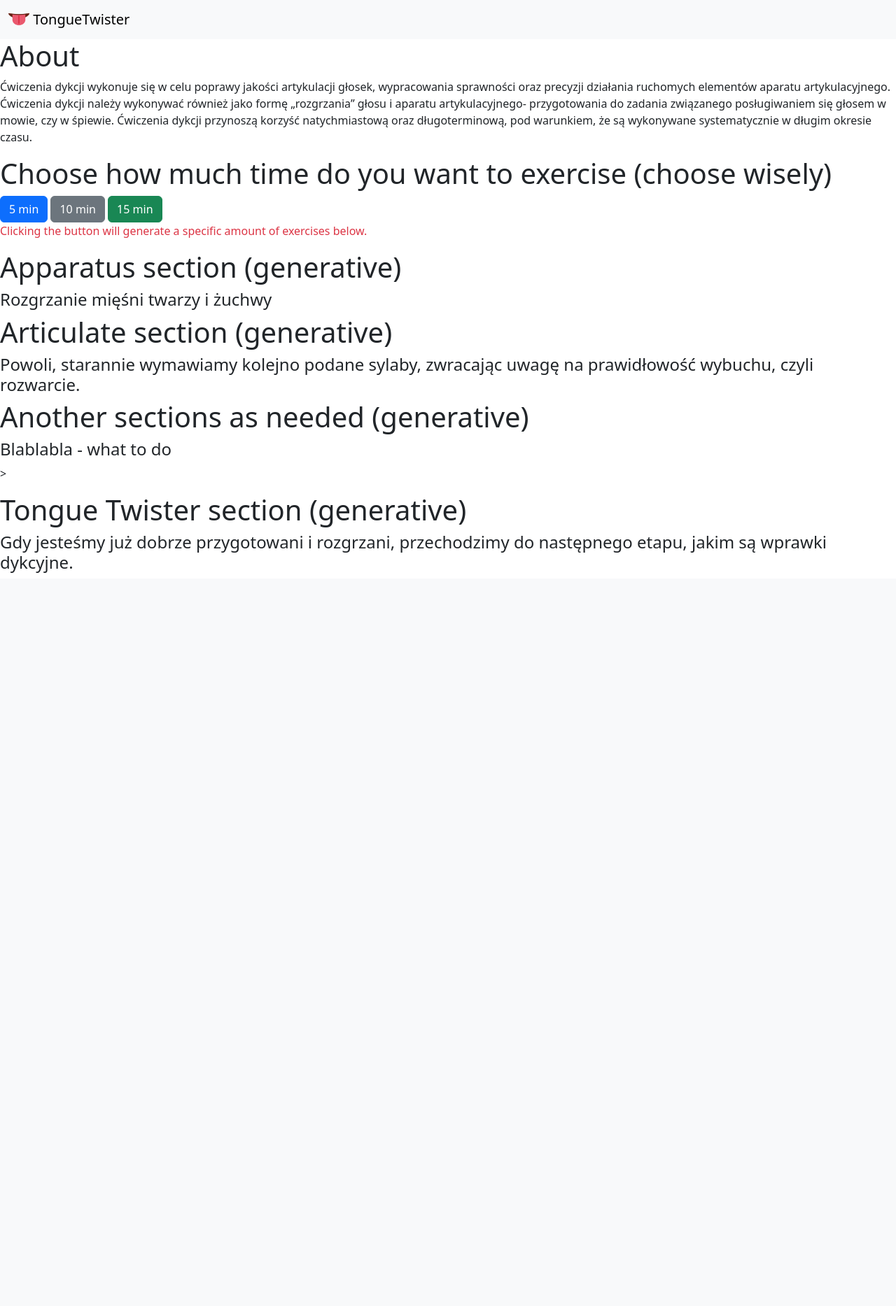
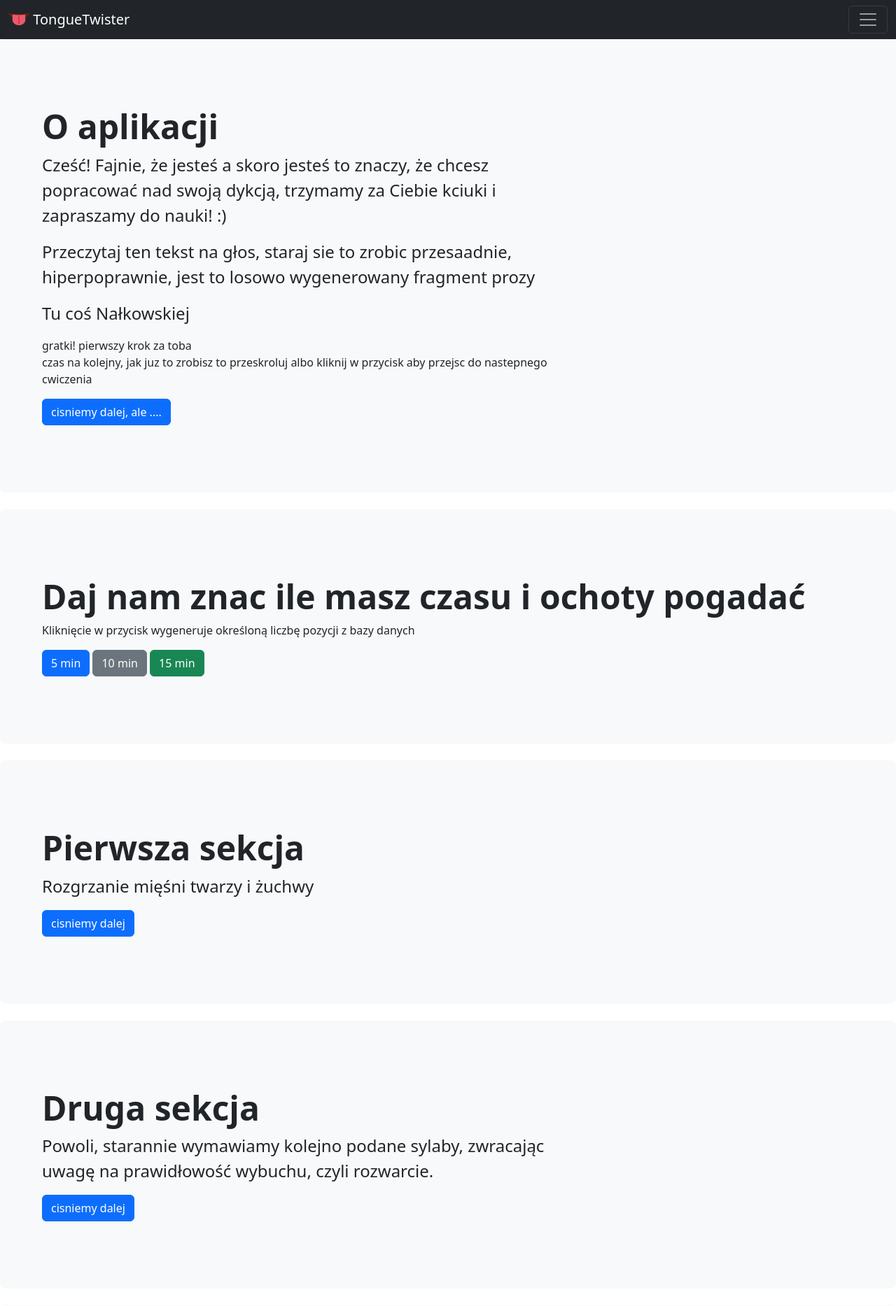
Before and after one commit to draprar/django-tonguetwister_lingwolamki, a Django app: page / in a window 1280 px wide. Shown: the top 1867 px of the page at 70% size. Before the commit the page ends 819 px from the top, so only its background shows below. Run offline with Django 4.2, Linux system fonts and the light colour scheme; data that the repository does not hold is empty; some libraries are stand-ins or nearby versions.

Commit message:
change templates

```diff
--- a/tonguetwister/templates/tonguetwister/base.html
+++ b/tonguetwister/templates/tonguetwister/base.html
@@ -14,12 +14,21 @@
   <link rel="icon" href="{% static 'assets/favicon.ico' %}" type="image/x-icon" />
 </head>
 <body>
-<nav class="navbar navbar-light bg-light">
+<nav class="navbar navbar-dark bg-dark">
   <div class="container-fluid">
-    <a class="navbar-brand" href="#">
-      <img src="{% static 'assets/ttlogo.png' %}" alt="" width="30" height="24" class="d-inline-block align-text-top">
-      TongueTwister
-    </a>
+    <a class="navbar-brand" href="#"><img src="{% static 'assets/ttlogo.png' %}" alt="" width="30" height="24" class="d-inline-block align-text-top">
+      TongueTwister</a>
+    <button class="navbar-toggler" type="button" data-bs-toggle="collapse" data-bs-target="#navbarNavAltMarkup" aria-controls="navbarNavAltMarkup" aria-expanded="false" aria-label="Toggle navigation">
+      <span class="navbar-toggler-icon"></span>
+    </button>
+    <div class="collapse navbar-collapse" id="navbarNavAltMarkup">
+      <div class="navbar-nav">
+        <a class="nav-link active" aria-current="page" href="#">Home</a>
+        <a class="nav-link" href="#">Do pobrania</a>
+        <a class="nav-link" href="#">O nas</a>
+        <a class="nav-link" href="#">Kontakt</a>
+      </div>
+    </div>
   </div>
 </nav>
  <div id="content">
--- a/tonguetwister/templates/tonguetwister/main.html
+++ b/tonguetwister/templates/tonguetwister/main.html
@@ -1,48 +1,72 @@
 {% extends "tonguetwister/base.html" %}
 
 {% block content %}
-<div class="info">
-  <h1>About</h1>
-  <p>
-Ćwiczenia dykcji wykonuje się w celu poprawy jakości artykulacji głosek,
-wypracowania sprawności oraz precyzji działania ruchomych elementów aparatu
-artykulacyjnego. Ćwiczenia dykcji należy wykonywać również jako formę „rozgrzania”
-głosu i aparatu artykulacyjnego- przygotowania do zadania związanego posługiwaniem
-się głosem w mowie, czy w śpiewie. Ćwiczenia dykcji przynoszą korzyść natychmiastową
-oraz długoterminową, pod warunkiem, że są wykonywane systematycznie w długim
-okresie czasu.</p>
+<div class="p-5 mb-4 bg-light rounded-3">
+      <div class="container-fluid py-5">
+        <h1 class="display-5 fw-bold">O aplikacji</h1>
+        <p class="col-md-8 fs-4">Cześć! Fajnie, że jesteś a skoro jesteś to znaczy, że chcesz popracować nad swoją dykcją, trzymamy za Ciebie kciuki i zapraszamy do nauki! :)</p>
+        <p class="col-md-8 fs-4">Przeczytaj ten tekst na głos, staraj sie to zrobic przesaadnie, hiperpoprawnie, jest to losowo wygenerowany fragment prozy</p>
+        <p class="col-md-8 fs-4">Tu coś Nałkowskiej</p>
+        <p class="col-md-8 fs-6">gratki! pierwszy krok za toba <br> czas na kolejny, jak juz to zrobisz to przeskroluj albo kliknij w przycisk aby przejsc do nastepnego cwiczenia</p>
+        <button type="button" class="btn btn-primary">cisniemy dalej, ale ....</button>
       </div>
-<div class="choice">
-  <h1>Choose how much time do you want to exercise (choose wisely)</h1>
+</div>
+
+<div class="p-5 mb-4 bg-light rounded-3">
+      <div class="container-fluid py-5">
+        <h1 class="display-5 fw-bold">Daj nam znac ile masz czasu i ochoty pogadać</h1>
+        <p class="col-md-8 fs-6">Kliknięcie w przycisk wygeneruje określoną liczbę pozycji z bazy danych</p>
         <button type="button" class="btn btn-primary">5 min</button>
         <button type="button" class="btn btn-secondary">10 min</button>
         <button type="button" class="btn btn-success">15 min</button>
-  <p class="text-danger">Clicking the button will generate a specific amount of exercises below.</p>
       </div>
-<div class="apparatus">
-  <h1>Apparatus section (generative)</h1>
-  <h4>Rozgrzanie mięśni twarzy i żuchwy</h4>
+</div>
+
+<div class="p-5 mb-4 bg-light rounded-3">
+      <div class="container-fluid py-5">
+        <h1 class="display-5 fw-bold">Pierwsza sekcja</h1>
+        <p class="col-md-8 fs-4">Rozgrzanie mięśni twarzy i żuchwy</p>
             {% for i in apparatus %}
-      <p>> {{ i.text }}</p>
+            <p class="col-md-8 fs-6"> -> {{ i.text }}</p>
             {% endfor %}
+        </p>
+        <button type="button" class="btn btn-primary">cisniemy dalej</button>
       </div>
-<div class="articulate">
-  <h1>Articulate section (generative)</h1>
-    <h4>Powoli, starannie wymawiamy kolejno podane sylaby, zwracając uwagę na prawidłowość wybuchu, czyli rozwarcie.</h4>
+</div>
+
+<div class="p-5 mb-4 bg-light rounded-3">
+      <div class="container-fluid py-5">
+        <h1 class="display-5 fw-bold">Druga sekcja</h1>
+        <p class="col-md-8 fs-4">Powoli, starannie wymawiamy kolejno podane sylaby, zwracając uwagę na prawidłowość wybuchu, czyli rozwarcie.</p>
             {% for j in articulation %}
-      <p>> {{ j.text }}</p>
+            <p class="col-md-8 fs-6"> -> {{ j.text }}</p>
             {% endfor %}
+        </p>
+        <button type="button" class="btn btn-primary">cisniemy dalej</button>
       </div>
-<div class="articulate">
-  <h1>Another sections as needed (generative)</h1>
-    <h4>Blablabla - what to do</h4>
-    <p> > </p>
 </div>
-<div class="twister">
-  <h1>Tongue Twister section (generative)</h1>
-  <h4>Gdy jesteśmy już dobrze przygotowani i rozgrzani, przechodzimy do następnego etapu, jakim są wprawki dykcyjne. </h4>
+
+<div class="p-5 mb-4 bg-light rounded-3">
+      <div class="container-fluid py-5">
+        <h1 class="display-5 fw-bold">Zemsta logopedy</h1>
+        <p class="col-md-8 fs-4">Gdy jesteśmy już dobrze przygotowani i rozgrzani, przechodzimy do następnego etapu, jakim są wprawki dykcyjne, lamance jezykowe.</p>
             {% for k in twister %}
-      <p>> {{ k.text|linebreaksbr }}</p>
+            <p class="col-md-8 fs-6"> -> {{ k.text|linebreaksbr }}</p>
             {% endfor %}
+        </p>
+        <button type="button" class="btn btn-primary">cisniemy dalej</button>
+      </div>
+</div>
+
+<div class="p-5 mb-4 bg-light rounded-3">
+      <div class="container-fluid py-5">
+        <h1 class="display-5 fw-bold">Pomysły na tipsy i triksy</h1>
+        <p class="col-md-8 fs-4">
+          - uslysz swoj glos i zakochaj sie w nim<br>
+          - w epoce cyfrowej - zalezy nam na tym abyscie jak najwiecej rozmawiali - 'kultura zywego slowa'<br>
+          - spiewaj pod prysznicem, gadaj do szamponu<br>
+          - dzwon, nie pisz<br>
+        </p>
+      </div>
 </div>
 {% endblock %}
```
Lines whose indentation alone changed are shown as unchanged.
